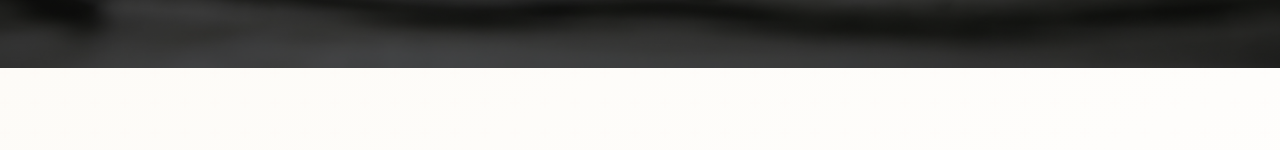
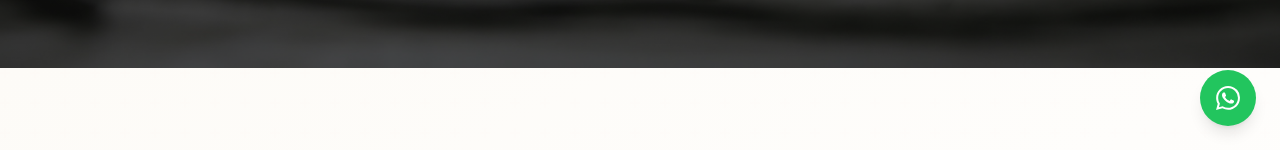
Before and after one commit to Vaibhav0126/ChikuThekedaar, a React (Create React App) app in the folder frontend/: page / in a window 1280 px wide. Shown: the part 650-800 px from the top of the page. Built offline with nearby package versions, Linux system fonts and the light colour scheme; no server answers.

Commit message:
integrated whatsapp

```diff
--- a/frontend/src/components/Layout.tsx
+++ b/frontend/src/components/Layout.tsx
@@ -2,6 +2,7 @@
 import { Outlet } from "react-router-dom";
 import Header from "./Header";
 import Footer from "./Footer";
+import WhatsAppChat from "./WhatsAppChat";
 
 const Layout: React.FC = () => {
   return (
@@ -11,6 +12,7 @@
         <Outlet />
       </main>
       <Footer />
+      <WhatsAppChat />
     </div>
   );
 };
--- /dev/null
+++ b/frontend/src/components/WhatsAppChat.tsx
@@ -0,0 +1,43 @@
+import React, { useState } from "react";
+
+const WhatsAppChat: React.FC = () => {
+  const [isHovered, setIsHovered] = useState(false);
+
+  // Your WhatsApp number (replace with your actual number)
+  const whatsappNumber = "918588890900";
+  const defaultMessage =
+    "Hi! I'm interested in your construction services. Can you help me with a quote?";
+
+  const handleWhatsAppClick = () => {
+    const encodedMessage = encodeURIComponent(defaultMessage);
+    const whatsappUrl = `https://wa.me/${whatsappNumber}?text=${encodedMessage}`;
+    window.open(whatsappUrl, "_blank");
+  };
+
+  return (
+    <div className="fixed bottom-6 right-6 z-50">
+      <button
+        onClick={handleWhatsAppClick}
+        onMouseEnter={() => setIsHovered(true)}
+        onMouseLeave={() => setIsHovered(false)}
+        className="bg-green-500 hover:bg-green-600 text-white p-4 rounded-full shadow-lg transition-all duration-300 transform hover:scale-110 active:scale-95 group"
+        aria-label="Chat on WhatsApp"
+      >
+        {/* WhatsApp Icon */}
+        <svg className="w-6 h-6" fill="currentColor" viewBox="0 0 24 24">
+          <path d="M17.472 14.382c-.297-.149-1.758-.867-2.03-.967-.273-.099-.471-.148-.67.15-.197.297-.767.966-.94 1.164-.173.199-.347.223-.644.075-.297-.15-1.255-.463-2.39-1.475-.883-.788-1.48-1.761-1.653-2.059-.173-.297-.018-.458.13-.606.134-.133.298-.347.446-.52.149-.174.198-.298.298-.497.099-.198.05-.371-.025-.52-.075-.149-.669-1.612-.916-2.207-.242-.579-.487-.5-.669-.51-.173-.008-.371-.01-.57-.01-.198 0-.52.074-.792.372-.272.297-1.04 1.016-1.04 2.479 0 1.462 1.065 2.875 1.213 3.074.149.198 2.096 3.2 5.077 4.487.709.306 1.262.489 1.694.625.712.227 1.36.195 1.871.118.571-.085 1.758-.719 2.006-1.413.248-.694.248-1.289.173-1.413-.074-.124-.272-.198-.57-.347m-5.421 7.403h-.004a9.87 9.87 0 01-5.031-1.378l-.361-.214-3.741.982.998-3.648-.235-.374a9.86 9.86 0 01-1.51-5.26c.001-5.45 4.436-9.884 9.888-9.884 2.64 0 5.122 1.03 6.988 2.898a9.825 9.825 0 012.893 6.994c-.003 5.45-4.437 9.884-9.885 9.884m8.413-18.297A11.815 11.815 0 0012.05 0C5.495 0 .16 5.335.157 11.892c0 2.096.547 4.142 1.588 5.945L.057 24l6.305-1.654a11.882 11.882 0 005.683 1.448h.005c6.554 0 11.890-5.335 11.893-11.893A11.821 11.821 0 0020.885 3.488" />
+        </svg>
+      </button>
+
+      {/* Tooltip */}
+      {isHovered && (
+        <div className="absolute bottom-full right-0 mb-2 px-3 py-2 bg-gray-800 text-white text-sm rounded-lg whitespace-nowrap animate-fade-in-up">
+          Chat with us on WhatsApp
+          <div className="absolute top-full right-4 w-0 h-0 border-l-4 border-r-4 border-t-4 border-transparent border-t-gray-800"></div>
+        </div>
+      )}
+    </div>
+  );
+};
+
+export default WhatsAppChat;
```
